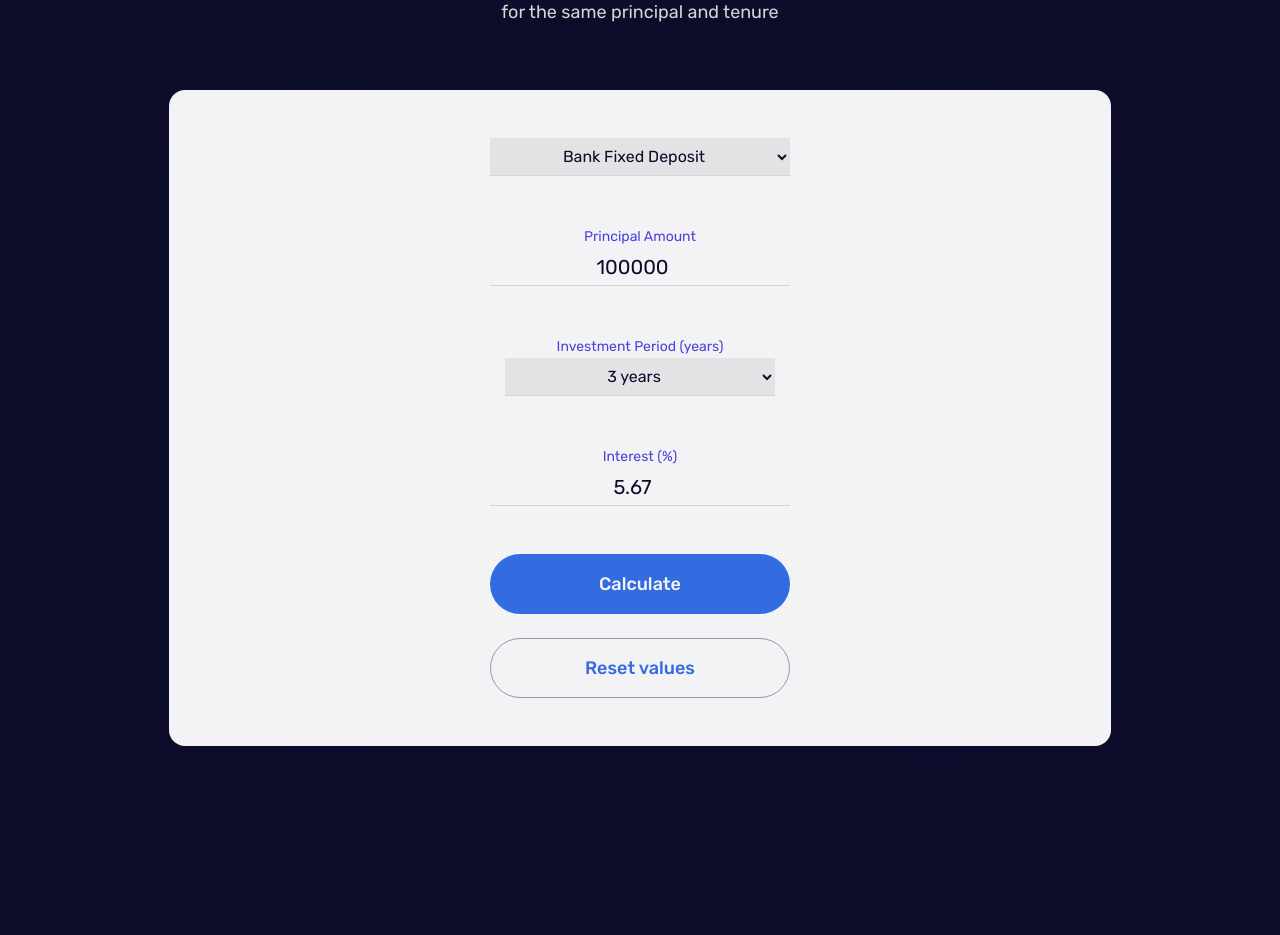
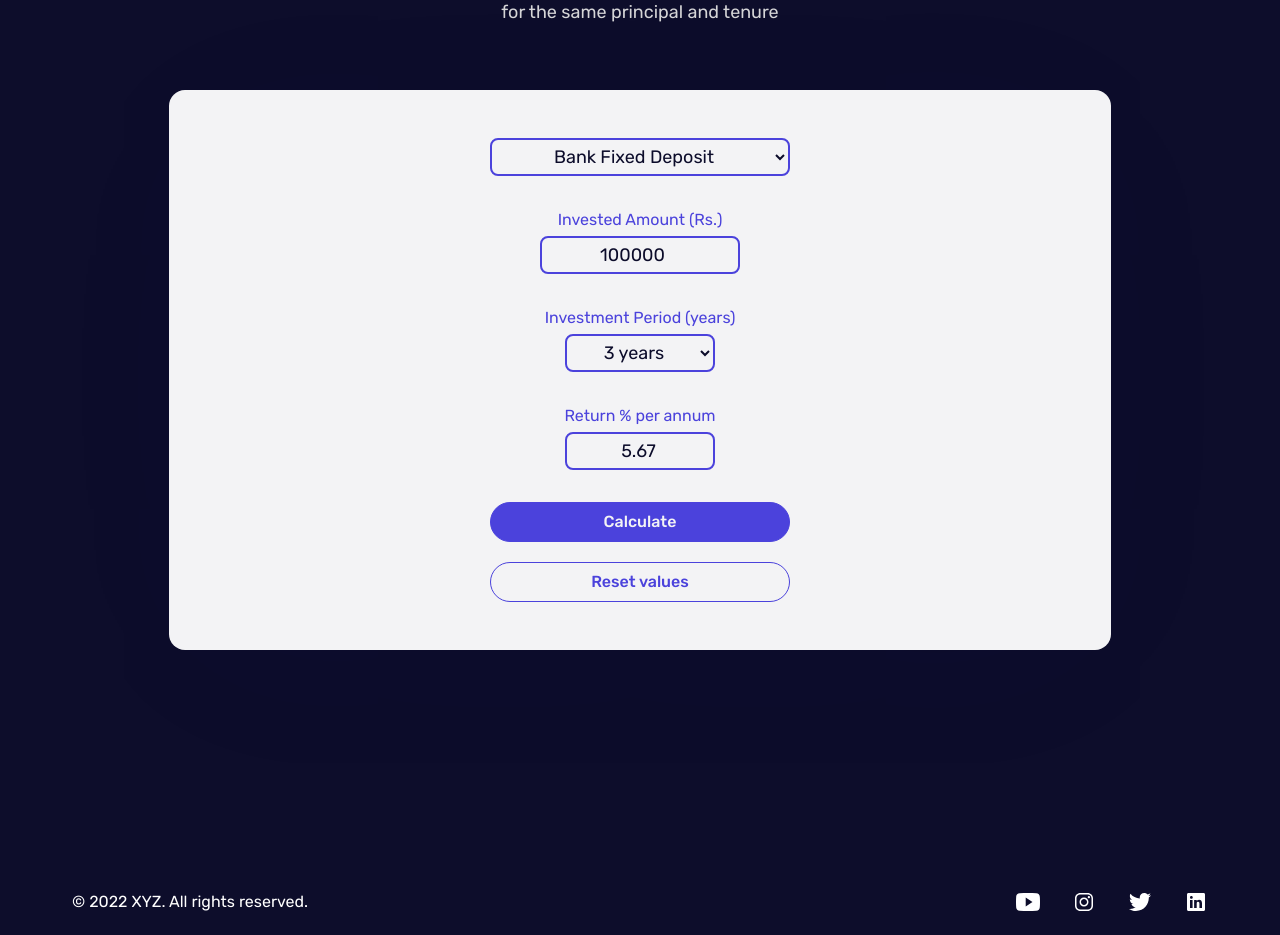
Before and after one commit to Navyashr4/xyz-v4, a React (Create React App) app: page / in a window 1280 px wide. Shown: the part 2220-3155 px from the top of the page. Built offline with nearby package versions, Linux system fonts and the light colour scheme; the HTML template or start-up script is replaced by a standard one.

Commit message:
before changing sections associated with calculations

```diff
--- a/src/components/NiftyCalculator.js
+++ b/src/components/NiftyCalculator.js
@@ -154,17 +154,15 @@ const CalcForm = ({ handleInvTypeApp, handleAnalyseApp, invTypeApp }) => {
       className="w-full bg-white max-w-[942px] mx-auto rounded-2xl text-darkblue
       px-6 py-12 lg:p-12 shadow-primary"
     >
-      {/* <p className="text-gray-900 text-3xl font-semibold mb-8 text-center">
-        Enter your investment's details
-      </p> */}
-      <form className="flex flex-col items-center space-y-12">
+      <form className="flex flex-col items-center space-y-8">
         <select
-          className="select w-[90%] max-w-[300px] text-center text-[16px] md:text-md"
+          className="select w-[90%] max-w-[300px] text-center text-[18px]
+          border-2 rounded-lg border-indigo-600 bg-white"
           value= {invType}
           onChange={(e) => handleInvChange(e)}
         >
           <option value="default" disabled>
-            I have invested in
+            Investment Class
           </option>
           <option value="Bank Fixed Deposit">Bank Fixed Deposit</option>
           <option value="Gold">Gold</option>
@@ -175,11 +173,13 @@ const CalcForm = ({ handleInvTypeApp, handleAnalyseApp, invTypeApp }) => {
         </select>
 
         {
-          <div className="text-center w-[90%] max-w-[300px] placeholder:text-darkblue placeholder:text-center">
-            <label className="text-sm text-indigo-600">Principal Amount</label>
+          <div className="text-center w-[90%] max-w-[300px] placeholder:text-darkblue placeholder:text-center
+          ">
+            <label className="text-md text-indigo-600">Invested Amount (Rs.)</label>
             <input
               id=""
-              className="input text-center placeholder:text-[16px] md:placeholder:text-md"
+              className="mt-1 input text-center text-[18px] lg:text-[18px] max-w-[200px]
+              border-2 rounded-lg border-indigo-600 bg-white"
               type="number"
               value={principal}
               placeholder={amountPlaceholder}
@@ -190,11 +190,12 @@ const CalcForm = ({ handleInvTypeApp, handleAnalyseApp, invTypeApp }) => {
 
         {
           <div className="text-center w-[90%] max-w-[300px] placeholder:text-darkblue placeholder:text-center">
-            <label className="text-sm text-indigo-600">
+            <label className="text-md text-indigo-600">
               Investment Period (years)
             </label>
             <select
-              className="select w-[90%] max-w-[300px] text-center text-[16px] md:text-md"
+              className="mt-1 select w-[90%] max-w-[150px] text-center text-[18px]
+              border-2 rounded-lg border-indigo-600 bg-white"
               value={period}
               onChange={(e) => handlePeriod(e.target.value)}
             >
@@ -207,11 +208,12 @@ const CalcForm = ({ handleInvTypeApp, handleAnalyseApp, invTypeApp }) => {
         }
 
         {
-          <div className="text-center w-[90%] max-w-[300px] placeholder:text-darkblue placeholder:text-center">
-            <label className="text-sm text-indigo-600">Interest (%)</label>
+          <div className="text-center w-[90%] max-w-[300px] placeholder:text-darkblue placeholder:text-center flex flex-col justify-center items-center">
+            <label className="text- mb-1 text-indigo-600">Return % per annum</label>
             <input
               readOnly
-              className="input text-center placeholder:text-[16px] md:placeholder:text-md"
+              className="input text-center text-[18px] pl-3
+              border-2 rounded-lg border-indigo-600 bg-white max-w-[150px]"
               type="number"
               value={interest}
               placeholder={interestPlaceholder}
@@ -240,7 +242,8 @@ const CalcForm = ({ handleInvTypeApp, handleAnalyseApp, invTypeApp }) => {
 
         {
           <button
-            className="btn text-white px-8 flex justify-center w-[60vw] max-w-[200px] lg:text-lg lg:w-[60vw] text-base lg:max-w-[300px]"
+            className="btnCards flex justify-center w-[40%] text-base lg:max-w-[300px] border-[1.5px] bg-indigo-600
+            text-white border-indigo-600 hover:text-white hover:bg-indigo-800 hover:border-indigo-800"
             onClick={(event) => {
               handleSubmit(event);
             }}
@@ -252,7 +255,8 @@ const CalcForm = ({ handleInvTypeApp, handleAnalyseApp, invTypeApp }) => {
 
       {
         <button
-          className="mx-auto mt-6 btn text-centre bg-white text-blue border-[1.5px] border-gray-400 hover:border-none hover:text-white hover:bg-blue px-8 flex justify-center w-[60vw] max-w-[200px] lg:text-lg lg:w-[60vw] text-base lg:max-w-[300px]"
+          className="mx-auto btnCards mt-5 flex justify-center w-[40%] text-base lg:max-w-[300px] border-[1.5px] bg-white
+          text-indigo-600 border-indigo-600 hover:bg-indigo-600 hover:text-white"
           onClick={(event) => resetState(event)}
         >
           Reset values
```
